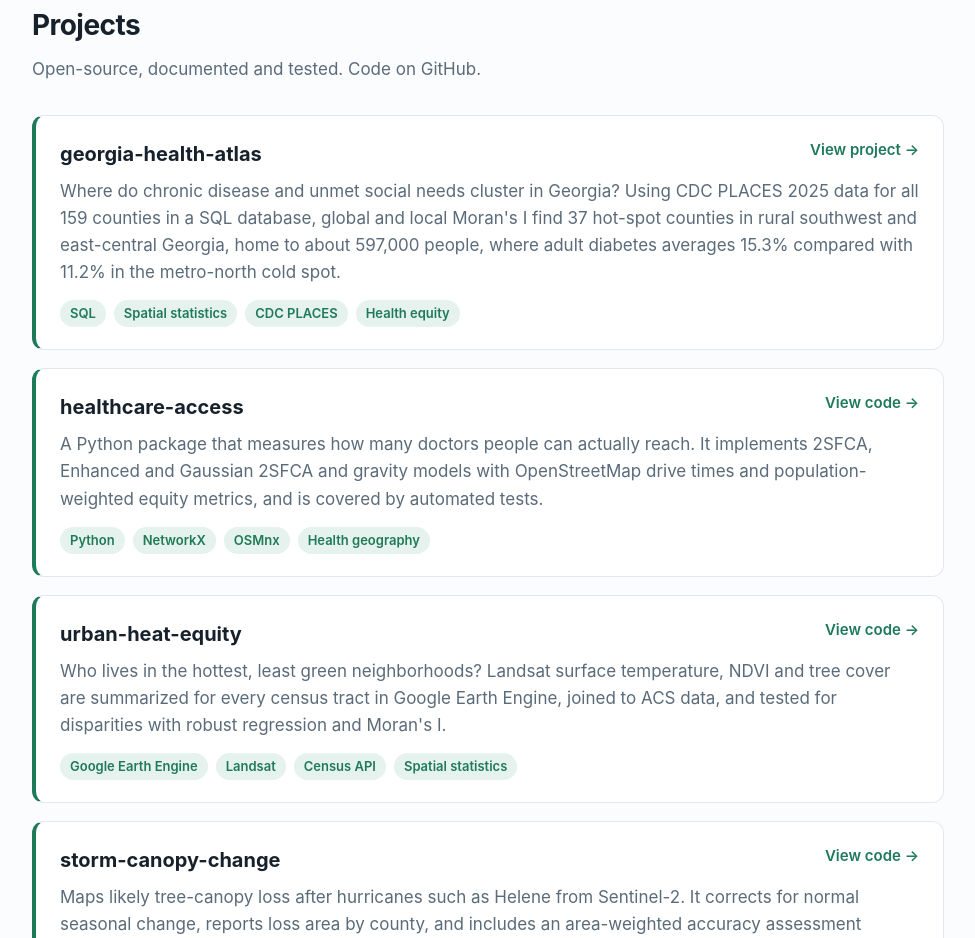
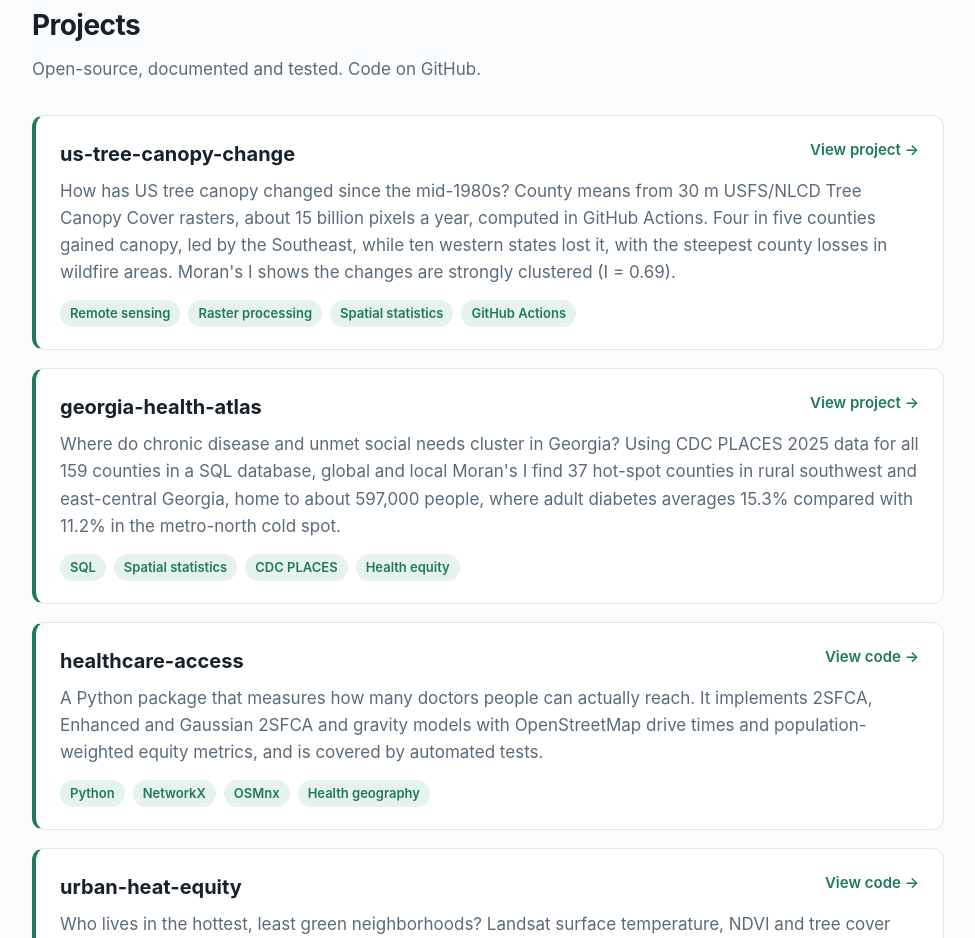
Before and after one commit to rajibhossain26/rajibhossain26.github.io, a plain HTML site: page index.html in a window 1280 px wide. Shown: the part 1058-1996 px from the top of the page, without its empty margins (152-1127 px from the left). Drawn offline with Linux system fonts and the light colour scheme.

Commit message:
Add US tree canopy change project

```diff
--- a/index.html
+++ b/index.html
@@ -131,6 +131,12 @@
     <p class="sub">Open-source, documented and tested. Code on GitHub.</p>
     <div class="projects">
       <article class="project">
+        <h3>us-tree-canopy-change</h3>
+        <a class="go" href="https://github.com/rajibhossain26/us-tree-canopy-change">View project →</a>
+        <p>How has US tree canopy changed since the mid-1980s? County means from 30 m USFS/NLCD Tree Canopy Cover rasters, about 15 billion pixels a year, computed in GitHub Actions. Four in five counties gained canopy, led by the Southeast, while ten western states lost it, with the steepest county losses in wildfire areas. Moran's I shows the changes are strongly clustered (I = 0.69).</p>
+        <div class="tags"><span class="tag">Remote sensing</span><span class="tag">Raster processing</span><span class="tag">Spatial statistics</span><span class="tag">GitHub Actions</span></div>
+      </article>
+      <article class="project">
         <h3>georgia-health-atlas</h3>
         <a class="go" href="https://github.com/rajibhossain26/georgia-health-atlas">View project →</a>
         <p>Where do chronic disease and unmet social needs cluster in Georgia? Using CDC PLACES 2025 data for all 159 counties in a SQL database, global and local Moran's I find 37 hot-spot counties in rural southwest and east-central Georgia, home to about 597,000 people, where adult diabetes averages 15.3% compared with 11.2% in the metro-north cold spot.</p>
```
